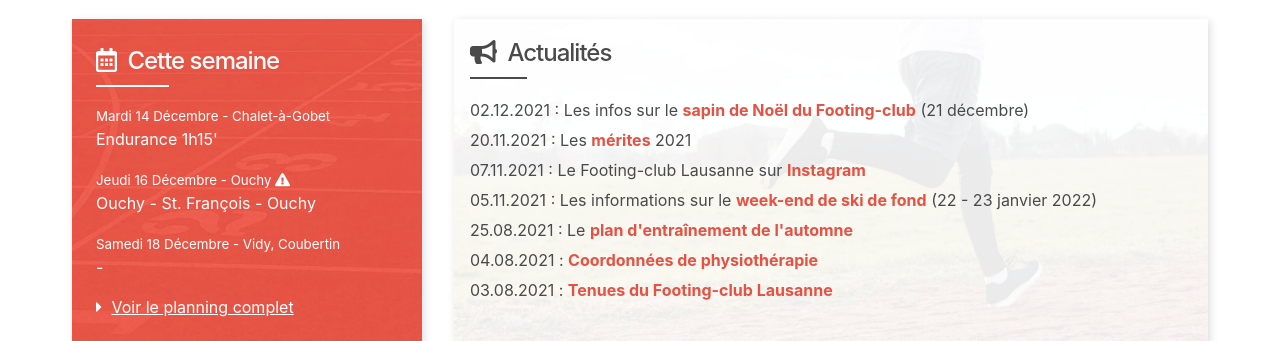
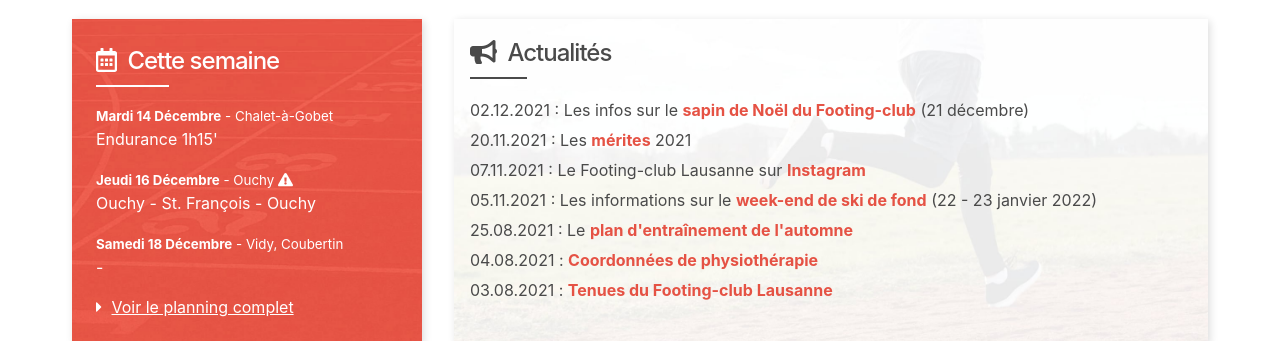
Before and after one commit to footing-club/footing-club, a Jekyll site: the page built from index.html, in a window 1280 px wide. Shown: the part 484-825 px from the top of the page. Built offline with Jekyll 4.4.1, drawn with Linux system fonts in a browser that asks for light colours; nearby versions of some CDN libraries.

Commit message:
Sample data for workouts

```diff
--- a/index.html
+++ b/index.html
@@ -13,23 +13,24 @@
 
 <div id="infos">
   <section id="workouts">
-    <h2 class="title">
+    {% assign week = site.time | date: '%W' | to_integer %}
+
+    <h2 class="title" title="Semaine {{ week }}">
       <span class="icon"><i class="far fa-calendar-alt"></i></span>
       Cette semaine
     </h2>
     <ul>
+      {% for workout in site.data.workouts[week] %}
       <li>
-        <small>Mardi 14 Décembre - Chalet-à-Gobet</small><br>
-        Endurance 1h15'
+        <small>
+          <strong>{{ workout.date }}</strong> - {{ workout.location }}
+          {% unless workout.location contains "Gobet" or workout.location contains "Coubertin" %}
+          <i class="fas fa-exclamation-triangle"></i>
+          {% endunless %}
+        </small><br>
+        {{ workout.title }}
       </li>
-      <li>
-        <small>Jeudi 16 Décembre - Ouchy <i class="fas fa-exclamation-triangle"></i></small><br>
-        Ouchy - St. François - Ouchy
-      </li>
-      <li>
-        <small>Samedi 18 Décembre - Vidy, Coubertin</small><br>
-        -
-      </li>
+      {% endfor %}
     </ul>
 
     <p>
```
Also changed, not shown: _data/workouts.yml (added, +25 -0 lines).
